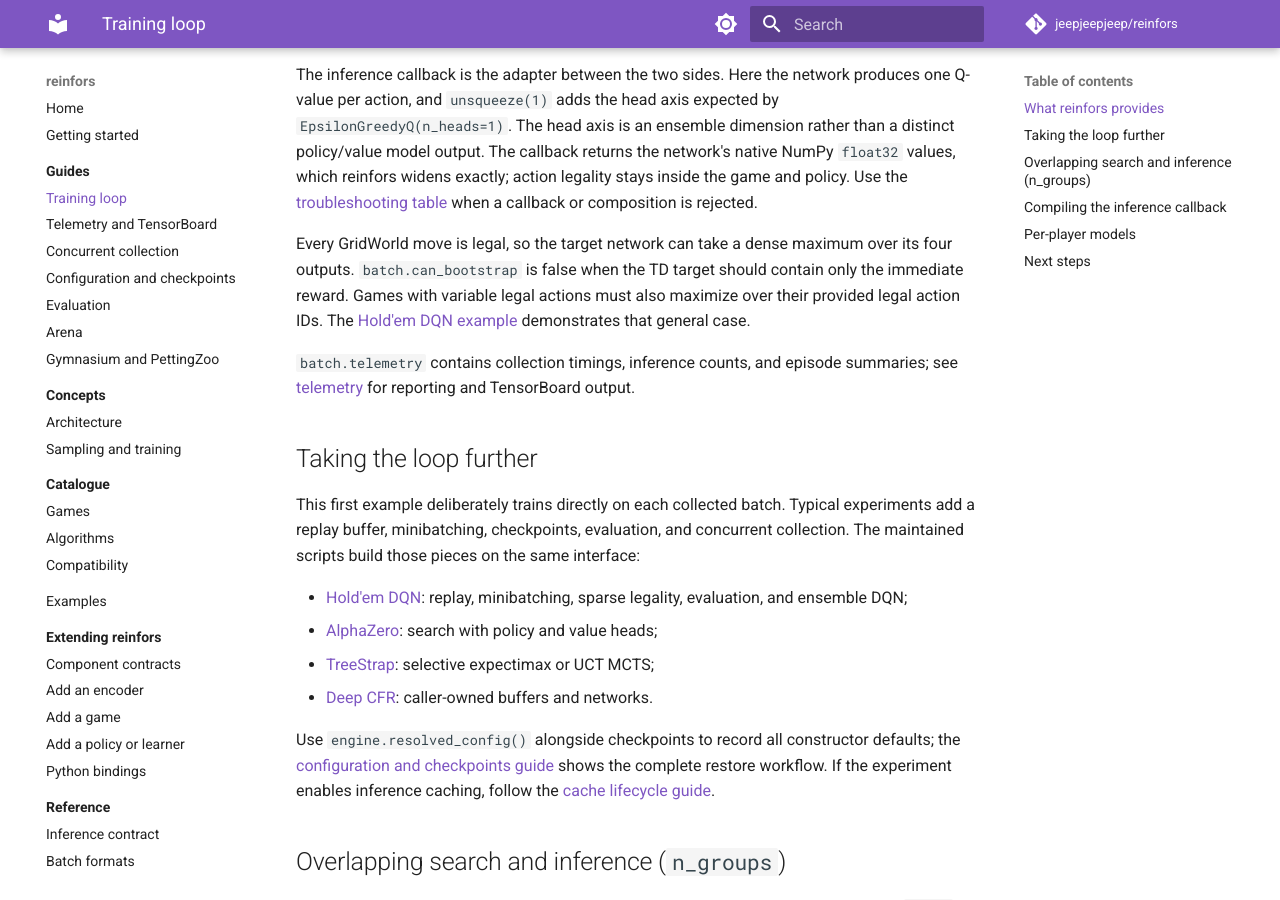
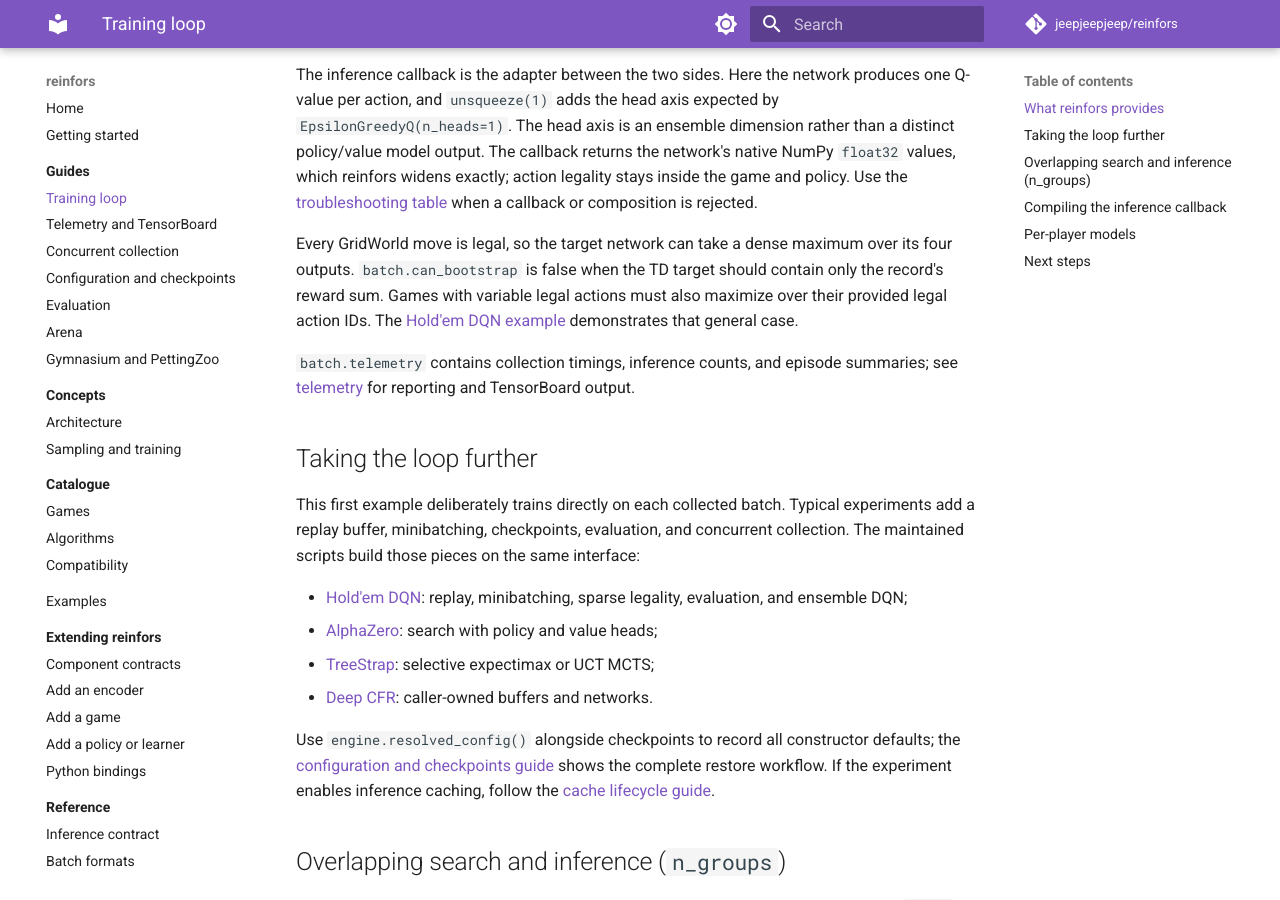
Before and after one commit to jeepjeepjeep/reinfors, an MkDocs documentation site: the page built from docs/guides/training.md, in a window 1280 px wide and 900 px high, scrolled down 2411 px. Built offline with MkDocs 1.6.1 and Material for MkDocs 9.7.7, drawn with Linux system fonts in a browser that asks for light colours; comment, search, counter and statistics services are not loaded.

Commit message:
docs: align the training guide's no-bootstrap wording with the batch reference

```diff
--- a/docs/guides/training.md
+++ b/docs/guides/training.md
@@ -127,7 +127,7 @@ stays inside the game and policy. Use the
 [troubleshooting table](../reference/troubleshooting.md) when a callback or composition is rejected.
 
 Every GridWorld move is legal, so the target network can take a dense maximum over its four outputs.
-`batch.can_bootstrap` is false when the TD target should contain only the immediate reward. Games
+`batch.can_bootstrap` is false when the TD target should contain only the record's reward sum. Games
 with variable legal actions must also maximize over their provided legal action IDs. The
 [Hold'em DQN example](../examples/index.md#dqn-holdem) demonstrates that general case.
 
```
